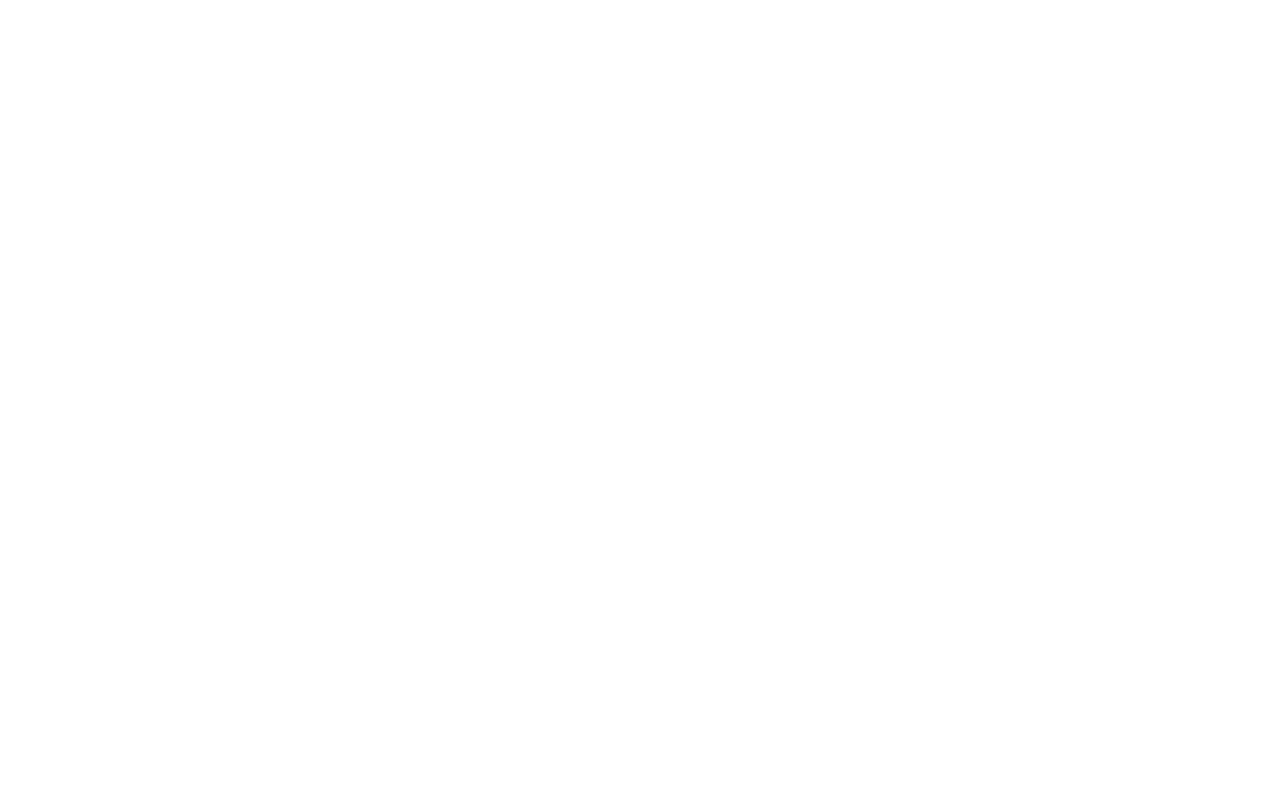
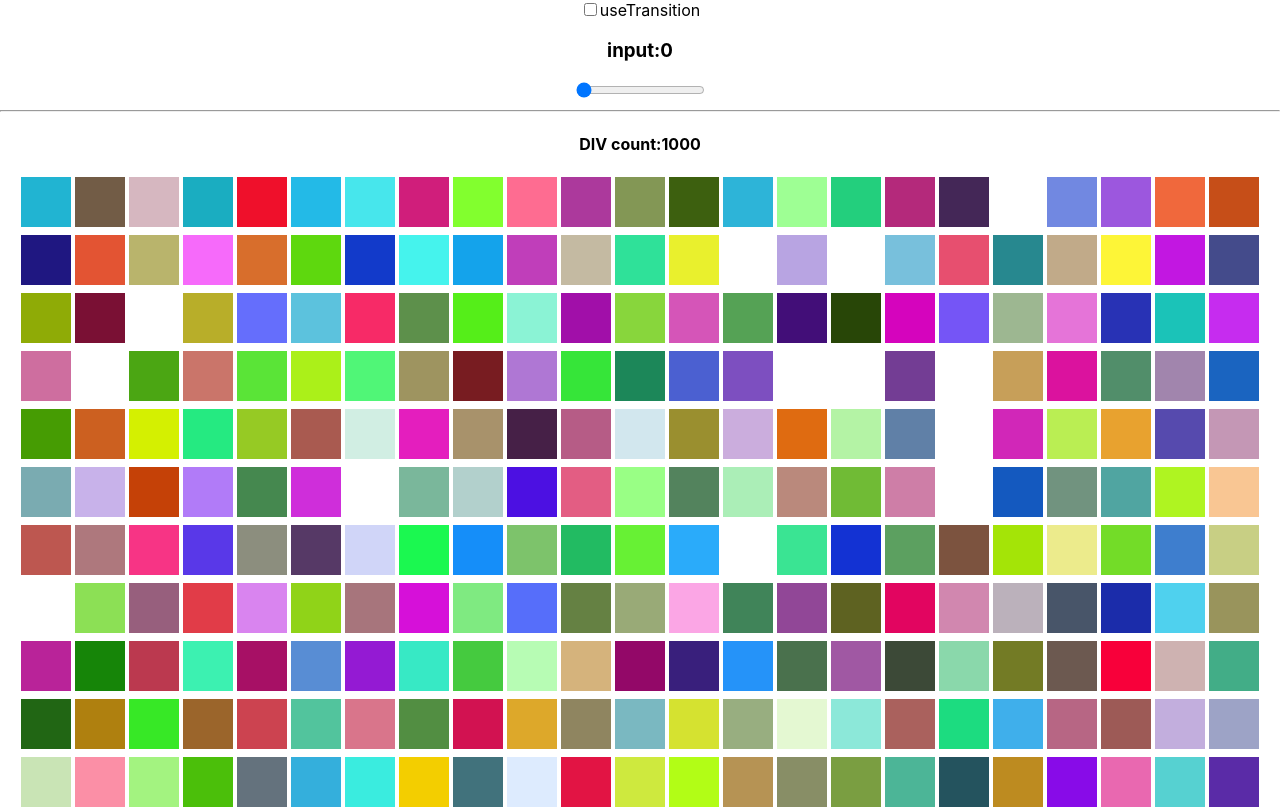
Before and after one commit to chane81/react-v18-playground, a React (Create React App) app: page /transition-v2 in a window 1280 px wide. Before the commit this address had no page. Shown: the top 809 px of the page. Built offline with nearby package versions, Linux system fonts and the light colour scheme.

Commit message:
feat: transition 관련예제소스 추가

```diff
--- a/src/App.tsx
+++ b/src/App.tsx
@@ -2,6 +2,7 @@
 import { BrowserRouter, Routes, Route } from 'react-router-dom';
 import AutoBatching from './pages/AutoBatching';
 import Transition from './pages/Transition';
+import TransitionV2 from './pages/Transition-v2';
 
 function App() {
   return (
@@ -10,6 +11,7 @@
         <Route path='/' element={<App />}></Route>
         <Route path='/autoBatching' element={<AutoBatching />} />
         <Route path='/transition' element={<Transition />} />
+        <Route path='/transition-v2' element={<TransitionV2 />} />
       </Routes>
     </BrowserRouter>
   );
--- /dev/null
+++ b/src/pages/Transition-v2.tsx
@@ -0,0 +1,55 @@
+import React, { useState, useCallback, useTransition } from 'react';
+import ExpensiveView from '../views/Transition-v2/ExpensiveView';
+
+const TransitionV2 = () => {
+  const [value, setValue] = useState(0);
+  const [isStartTransition, setIsStartTransition] = useState(false);
+  const [renderValue, setRenderValue] = useState(0);
+
+  const [isPending, startTransition] = useTransition();
+
+  const atRangeChange = useCallback(
+    (e) => {
+      setValue(e.target.value);
+      if (isStartTransition) {
+        startTransition(() => {
+          setRenderValue(e.target.value / 1);
+        });
+      } else {
+        setRenderValue(e.target.value / 1);
+      }
+    },
+    [isStartTransition, startTransition]
+  );
+
+  return (
+    <div style={{ textAlign: 'center' }}>
+      <div className='app-content'>
+        <label>
+          <input
+            type='checkbox'
+            checked={isStartTransition}
+            onChange={(e) => {
+              setIsStartTransition(e.target.checked);
+            }}
+          />
+          useTransition
+        </label>
+        <h3>input:{value}</h3>
+        <input
+          type='range'
+          min='0'
+          max='100'
+          step='1'
+          value={value}
+          onChange={atRangeChange}
+        />
+        <hr />
+        {isPending ? ' Loading...' : null}
+        <ExpensiveView count={renderValue} />
+      </div>
+    </div>
+  );
+};
+
+export default TransitionV2;
--- /dev/null
+++ b/src/views/Transition-v2/ExpensiveView.tsx
@@ -0,0 +1,30 @@
+import React, { FC } from 'react';
+
+interface IProps {
+  count: number;
+}
+
+const ExpensiveView: FC<IProps> = ({ count }) => {
+  const length = count * 20 + 1000;
+
+  return (
+    <div className='expensive-view'>
+      <h4>DIV count:{length}</h4>
+      {Array.from(Array(length).keys()).map((v) => {
+        const style = {
+          backgroundColor: `#${Math.floor(Math.random() * 16777215).toString(
+            16
+          )}`,
+          display: 'inline-block',
+          width: '50px',
+          height: '50px',
+          margin: '2px'
+        };
+
+        return <div className='box' key={v} style={style}></div>;
+      })}
+    </div>
+  );
+};
+
+export default React.memo(ExpensiveView);
```
